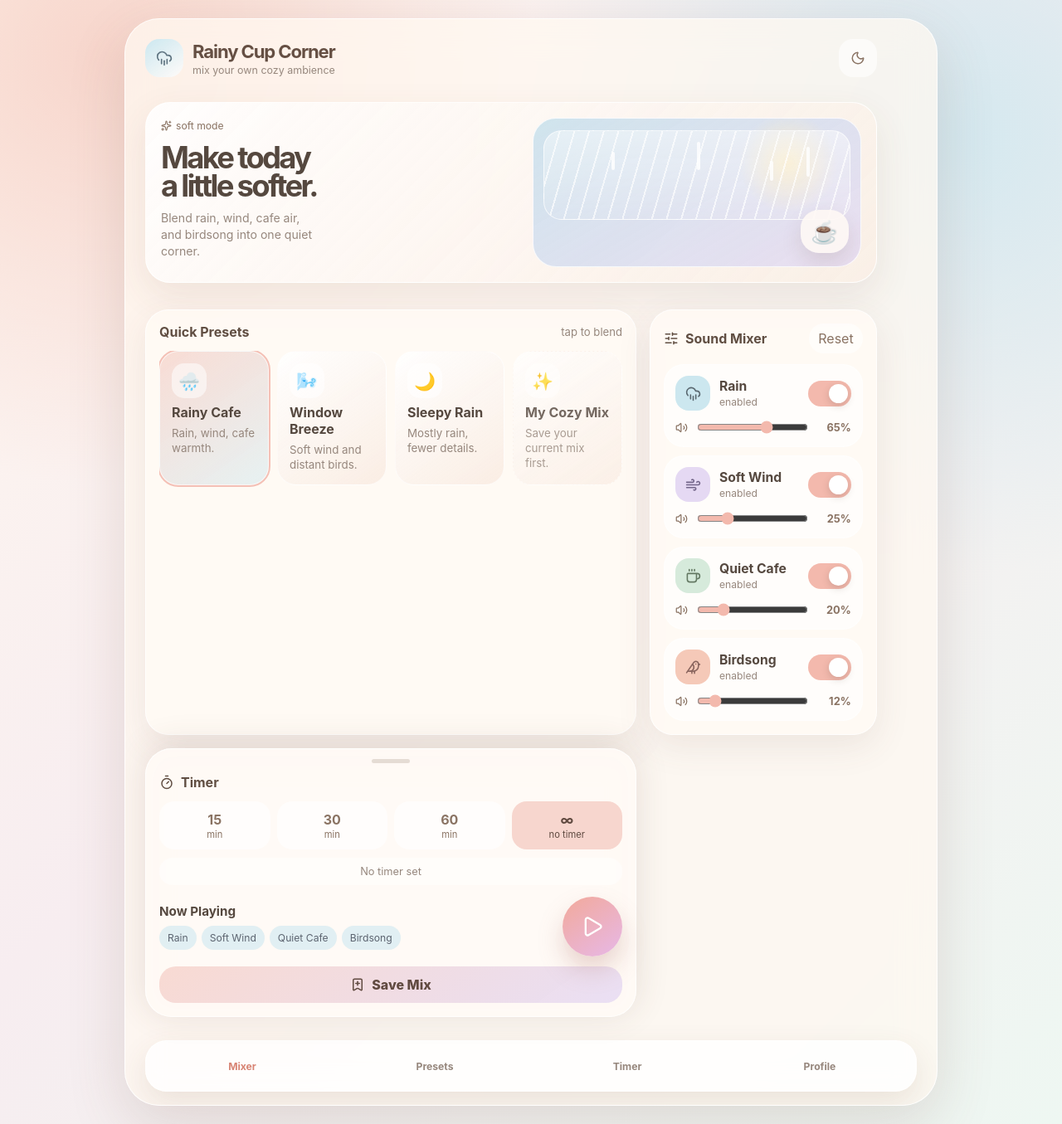
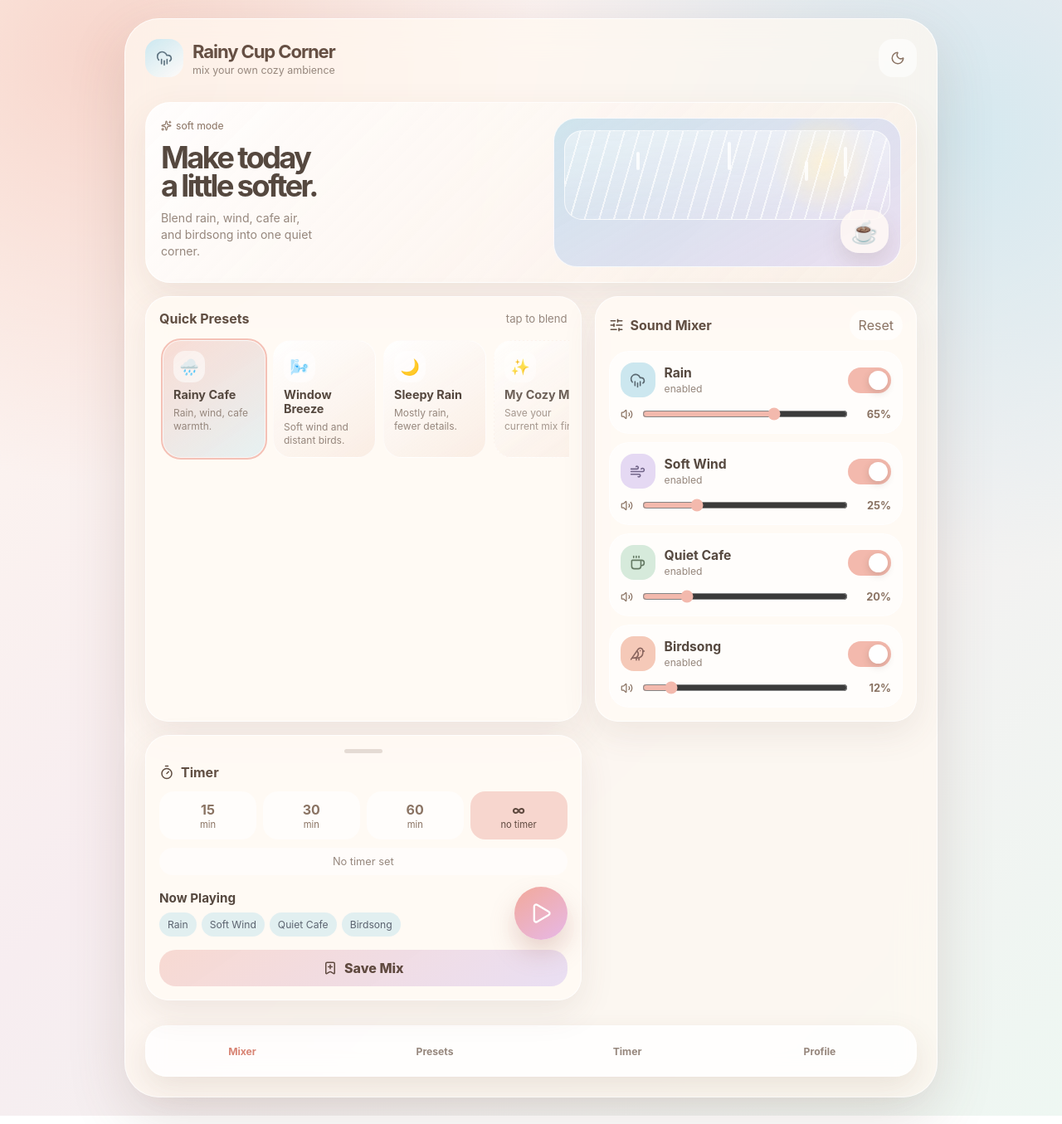
Before and after one commit to Confeeria/rainy-cup-corner, a React (Vite) app: page / in a window 1280 px wide. Shown: the whole page at 83% size. Built offline with nearby package versions, Linux system fonts and the light colour scheme.

Commit message:
Update styles.css

```diff
--- a/src/styles.css
+++ b/src/styles.css
@@ -6,26 +6,32 @@
   --blue:#cce7ef; --sage:#d6eadb; --lav:#e5d9f3; --text:#55483f; --muted:#96877d;
   --shadow:0 24px 70px rgba(109,77,60,.16);
 }
-*{box-sizing:border-box} body{margin:0;color:var(--text);min-height:100vh;background:radial-gradient(circle at 10% 5%,rgba(245,203,192,.75),transparent 30%),radial-gradient(circle at 90% 12%,rgba(204,231,239,.8),transparent 32%),linear-gradient(135deg,#fff7ef,#f7edf0 45%,#eef7f2)}
+*{box-sizing:border-box} html{scroll-behavior:smooth}
+body{margin:0;color:var(--text);min-height:100vh;background:radial-gradient(circle at 10% 5%,rgba(245,203,192,.75),transparent 30%),radial-gradient(circle at 90% 12%,rgba(204,231,239,.8),transparent 32%),linear-gradient(135deg,#fff7ef,#f7edf0 45%,#eef7f2)}
 body:before{content:"";position:fixed;inset:0;opacity:.22;pointer-events:none;background-image:linear-gradient(115deg,rgba(255,255,255,.35) 0 1px,transparent 1px 22px);background-size:44px 44px}
 button,input{font:inherit}button{cursor:pointer}
-.stage{min-height:100vh;display:grid;place-items:center;padding:22px}
-.app{width:min(100%,430px);min-height:min(920px,calc(100vh - 44px));position:relative;overflow:hidden;border-radius:42px;padding:20px 16px 96px;background:rgba(255,248,240,.74);box-shadow:var(--shadow);border:1px solid rgba(255,255,255,.78);backdrop-filter:blur(22px)}
-.topbar{display:flex;align-items:center;justify-content:space-between;gap:12px;margin-bottom:14px}.brand{display:flex;align-items:center;gap:11px}.brandIcon,.iconButton{width:46px;height:46px;border:0;border-radius:17px;display:grid;place-items:center;background:linear-gradient(145deg,var(--blue),rgba(255,255,255,.72));color:#5f7481}.iconButton{background:rgba(255,255,255,.58);color:#8a7363}
-h1,h2,h3,h4,p{margin:0}h1{font-size:1.38rem;letter-spacing:-.05em;color:#654f43}.brand p{font-size:.78rem;color:var(--muted);margin-top:2px}
+.stage{min-height:100vh;display:grid;place-items:center;padding:22px;transition:background .3s ease,color .3s ease}
+.stage.night{color:#eaf2fa;background:radial-gradient(circle at 16% 6%,rgba(120,148,190,.55),transparent 28%),radial-gradient(circle at 88% 18%,rgba(71,92,138,.74),transparent 34%),linear-gradient(135deg,#18243a,#253b5c 48%,#20344d)}
+.stage.night:before{opacity:.12}
+.app{width:min(100%,430px);min-height:min(920px,calc(100vh - 44px));position:relative;border-radius:42px;padding:20px 16px 24px;background:rgba(255,248,240,.74);box-shadow:var(--shadow);border:1px solid rgba(255,255,255,.78);backdrop-filter:blur(22px)}
+.night .app{background:rgba(30,47,73,.78);border-color:rgba(255,255,255,.13);box-shadow:0 24px 78px rgba(5,11,22,.38)}
+.topbar{display:flex;align-items:center;justify-content:space-between;gap:12px;margin-bottom:14px}.brand{display:flex;align-items:center;gap:11px}.brandIcon,.iconButton{width:46px;height:46px;border:0;border-radius:17px;display:grid;place-items:center;background:linear-gradient(145deg,var(--blue),rgba(255,255,255,.72));color:#5f7481}.iconButton{background:rgba(255,255,255,.58);color:#8a7363}.night .brandIcon{background:linear-gradient(145deg,#5c7ca5,#b9cee6);color:#263a56}.night .iconButton{background:rgba(255,255,255,.13);color:#f6d7b6}
+h1,h2,h3,h4,p{margin:0}h1{font-size:1.38rem;letter-spacing:-.05em;color:#654f43}.night h1{color:#f5e6d9}.brand p{font-size:.78rem;color:var(--muted);margin-top:2px}.night .brand p,.night .heading span,.night .track p,.night .hero p{color:#bdc9d8}
 .hero{min-height:218px;display:grid;grid-template-columns:1.05fr .95fr;gap:10px;padding:18px;border-radius:30px;background:linear-gradient(135deg,rgba(255,255,255,.88),rgba(250,236,225,.68));border:1px solid rgba(255,255,255,.84);box-shadow:0 16px 44px rgba(103,70,53,.1)}
-.eyebrow{display:inline-flex;align-items:center;gap:5px;color:#8a7363;font-size:.76rem}.hero h2{margin-top:12px;max-width:190px;font-size:2.28rem;line-height:.92;letter-spacing:-.075em}.hero p{margin-top:12px;max-width:190px;color:var(--muted);font-size:.88rem;line-height:1.42}
-.window{position:relative;overflow:hidden;min-height:178px;border-radius:28px;background:radial-gradient(circle at 78% 30%,rgba(255,237,191,.8),transparent 18%),linear-gradient(150deg,rgba(203,226,236,.92),rgba(229,217,243,.78));border:1px solid rgba(255,255,255,.8)}
+.night .hero{background:linear-gradient(135deg,rgba(47,67,99,.9),rgba(36,52,80,.78));border-color:rgba(255,255,255,.12);box-shadow:0 16px 44px rgba(6,12,25,.22)}
+.eyebrow{display:inline-flex;align-items:center;gap:5px;color:#8a7363;font-size:.76rem}.night .eyebrow{color:#f6d7b6}.hero h2{margin-top:12px;max-width:190px;font-size:2.28rem;line-height:.92;letter-spacing:-.075em}.hero p{margin-top:12px;max-width:190px;color:var(--muted);font-size:.88rem;line-height:1.42}
+.window{position:relative;overflow:hidden;min-height:178px;border-radius:28px;background:radial-gradient(circle at 78% 30%,rgba(255,237,191,.8),transparent 18%),linear-gradient(150deg,rgba(203,226,236,.92),rgba(229,217,243,.78));border:1px solid rgba(255,255,255,.8)}.night .window{background:radial-gradient(circle at 78% 30%,rgba(253,218,165,.72),transparent 16%),linear-gradient(150deg,rgba(65,90,130,.95),rgba(44,59,96,.85));border-color:rgba(255,255,255,.14)}
 .glass{position:absolute;inset:14px 12px 56px;border-radius:22px;background:repeating-linear-gradient(106deg,rgba(255,255,255,.66) 0 2px,transparent 2px 17px),linear-gradient(180deg,rgba(255,255,255,.45),rgba(255,255,255,.08));border:1px solid rgba(255,255,255,.7)}.glass i{position:absolute;width:4px;border-radius:99px;background:rgba(255,255,255,.82)}.glass i:nth-child(1){left:22%;top:24%;height:22px}.glass i:nth-child(2){left:50%;top:12%;height:34px}.glass i:nth-child(3){left:74%;top:34%;height:24px}.glass i:nth-child(4){left:86%;top:18%;height:36px}.cup{position:absolute;right:14px;bottom:16px;width:58px;height:52px;display:grid;place-items:center;border-radius:22px;background:rgba(255,250,245,.85);box-shadow:0 12px 24px rgba(95,67,50,.13);font-size:1.65rem}
-.card{margin-top:16px;padding:16px;border-radius:28px;background:var(--panel);border:1px solid rgba(255,255,255,.78);box-shadow:0 14px 42px rgba(112,81,64,.1)}.heading{display:flex;justify-content:space-between;align-items:center;gap:12px;margin-bottom:13px}.heading h3{display:inline-flex;align-items:center;gap:8px;font-size:1rem;color:#604e42}.heading span{font-size:.82rem;color:var(--muted)}
-.presetRow{display:grid;grid-auto-flow:column;grid-auto-columns:minmax(132px,1fr);gap:10px;overflow-x:auto;padding-bottom:4px;scrollbar-width:none}.presetRow::-webkit-scrollbar{display:none}.preset{min-height:130px;border-radius:23px;border:1px solid rgba(255,255,255,.66);padding:14px;text-align:left;display:grid;gap:7px;align-content:start;color:var(--text);background:linear-gradient(145deg,rgba(255,255,255,.88),rgba(248,232,221,.68))}.preset.active{outline:2px solid rgba(243,185,173,.88);background:linear-gradient(145deg,rgba(247,214,206,.82),rgba(204,231,239,.48))}.preset.emptyPreset{opacity:.82;border-style:dashed}.preset span{width:42px;height:42px;display:grid;place-items:center;border-radius:15px;background:rgba(255,255,255,.55);font-size:1.3rem}.preset small{color:var(--muted);line-height:1.35}
-.reset{border:0;border-radius:999px;padding:8px 11px;color:#8a7363;background:rgba(255,255,255,.62)}.trackList{display:grid;gap:10px}.track{border-radius:24px;padding:13px;background:rgba(255,255,255,.62);border:1px solid rgba(255,255,255,.72)}.trackTop{display:flex;justify-content:space-between;align-items:center;gap:10px;margin-bottom:10px}.trackName{display:flex;gap:11px;align-items:center}.trackIcon{width:42px;height:42px;display:grid;place-items:center;border-radius:16px;color:#5a6870;background:var(--blue)}.track.sage .trackIcon{background:var(--sage);color:#647963}.track.peach .trackIcon{background:#f5c9b8;color:#8a655e}.track.lavender .trackIcon{background:var(--lav);color:#73668a}.track h4{font-size:.98rem}.track p{font-size:.76rem;color:var(--muted);margin-top:2px}
+.card,.sleepPanel{margin-top:16px;padding:16px;border-radius:28px;background:var(--panel);border:1px solid rgba(255,255,255,.78);box-shadow:0 14px 42px rgba(112,81,64,.1)}.night .card,.night .sleepPanel{background:rgba(36,54,82,.78);border-color:rgba(255,255,255,.12);box-shadow:0 14px 42px rgba(3,9,18,.2)}
+.heading{display:flex;justify-content:space-between;align-items:center;gap:12px;margin-bottom:13px}.heading h3{display:inline-flex;align-items:center;gap:8px;font-size:1rem;color:#604e42}.night .heading h3{color:#f5e6d9}.heading span{font-size:.82rem;color:var(--muted)}
+.presetSection{overflow:hidden}.presetRow{display:grid;grid-auto-flow:column;grid-auto-columns:124px;gap:9px;overflow-x:auto;padding:3px 6px 8px;margin:0 -2px;scrollbar-width:none}.presetRow::-webkit-scrollbar{display:none}.preset{min-height:116px;border-radius:22px;border:1px solid rgba(255,255,255,.66);padding:12px;text-align:left;display:grid;gap:6px;align-content:start;color:var(--text);background:linear-gradient(145deg,rgba(255,255,255,.88),rgba(248,232,221,.68))}.night .preset{color:#eef5fb;background:linear-gradient(145deg,rgba(58,78,113,.76),rgba(42,61,92,.66));border-color:rgba(255,255,255,.12)}.preset.active{outline:2px solid rgba(243,185,173,.88);outline-offset:0;background:linear-gradient(145deg,rgba(247,214,206,.82),rgba(204,231,239,.48))}.night .preset.active{background:linear-gradient(145deg,rgba(88,118,160,.86),rgba(67,86,132,.72));outline-color:#f2bdaf}.preset.emptyPreset{opacity:.86;border-style:dashed}.preset span{width:38px;height:38px;display:grid;place-items:center;border-radius:14px;background:rgba(255,255,255,.55);font-size:1.18rem}.preset strong{font-size:.9rem}.preset small{color:var(--muted);line-height:1.32;font-size:.75rem}.night .preset small{color:#bdc9d8}
+.reset{border:0;border-radius:999px;padding:8px 11px;color:#8a7363;background:rgba(255,255,255,.62)}.night .reset{background:rgba(255,255,255,.12);color:#f6d7b6}.trackList{display:grid;gap:10px}.track{border-radius:24px;padding:13px;background:rgba(255,255,255,.62);border:1px solid rgba(255,255,255,.72)}.night .track{background:rgba(255,255,255,.08);border-color:rgba(255,255,255,.1)}.trackTop{display:flex;justify-content:space-between;align-items:center;gap:10px;margin-bottom:10px}.trackName{display:flex;gap:11px;align-items:center}.trackIcon{width:42px;height:42px;display:grid;place-items:center;border-radius:16px;color:#5a6870;background:var(--blue)}.track.sage .trackIcon{background:var(--sage);color:#647963}.track.peach .trackIcon{background:#f5c9b8;color:#8a655e}.track.lavender .trackIcon{background:var(--lav);color:#73668a}.track h4{font-size:.98rem}.track p{font-size:.76rem;color:var(--muted);margin-top:2px}
 .toggle{width:52px;height:31px;border:0;border-radius:999px;padding:4px;background:#e6ded6}.toggle span{display:block;width:23px;height:23px;border-radius:999px;background:white;box-shadow:0 3px 10px rgba(80,62,50,.2);transition:.2s}.toggle.on{background:var(--peach)}.toggle.on span{transform:translateX(21px)}
-.volume{display:grid;grid-template-columns:auto 1fr 45px;align-items:center;gap:9px;color:#8a7363}.volume input{width:100%;accent-color:var(--peach)}.volume strong{text-align:right;font-size:.8rem}
-.sleepPanel{position:sticky;bottom:74px;z-index:5;margin-top:16px;padding:12px 16px 16px;border-radius:32px;background:rgba(255,250,246,.94);border:1px solid rgba(255,255,255,.86);box-shadow:0 -4px 40px rgba(89,62,49,.14);backdrop-filter:blur(18px)}.grabber{width:46px;height:5px;border-radius:99px;background:rgba(138,115,99,.22);margin:0 auto 13px}.timerGrid{display:grid;grid-template-columns:repeat(4,1fr);gap:8px;margin-bottom:10px}.timer{min-height:58px;border:0;border-radius:18px;display:grid;place-items:center;align-content:center;gap:1px;background:rgba(255,255,255,.62);color:#8a7363}.timer small{font-size:.7rem}.timer.active{background:var(--peach2);color:#604a40}
-.timerStatus{margin-bottom:14px;padding:9px 11px;border-radius:16px;background:rgba(255,255,255,.52);color:var(--muted);font-size:.8rem;text-align:center}.timerStatus.active{background:rgba(204,231,239,.5);color:#60727a}
-.nowPlaying{display:grid;grid-template-columns:1fr auto;align-items:center;gap:12px}.nowPlaying h3{font-size:.95rem;margin-bottom:8px}.pills{display:flex;flex-wrap:wrap;gap:6px}.pills span{padding:7px 10px;border-radius:999px;background:rgba(204,231,239,.58);color:#5c6470;font-size:.76rem}.play{width:72px;height:72px;border:0;border-radius:999px;display:grid;place-items:center;color:white;background:linear-gradient(145deg,#f2a99a,#e7b8e7);box-shadow:0 16px 30px rgba(171,111,102,.28)}
-.saveMix{width:100%;margin-top:12px;border:0;border-radius:20px;padding:12px 14px;display:flex;align-items:center;justify-content:center;gap:8px;background:linear-gradient(145deg,rgba(247,214,206,.9),rgba(229,217,243,.82));color:#604a40;font-weight:800}.saveMessage,.note{margin-top:10px;color:#9a6e5f;font-size:.78rem;line-height:1.4;text-align:center}.saveMessage{color:#7f6d88;font-weight:700}
-.bottomNav{position:absolute;left:16px;right:16px;bottom:16px;height:62px;border-radius:26px;background:rgba(255,255,255,.76);border:1px solid rgba(255,255,255,.84);display:grid;grid-template-columns:repeat(4,1fr);place-items:center;box-shadow:0 14px 36px rgba(103,70,53,.12)}.bottomNav span{color:var(--muted);font-size:.76rem;font-weight:650}.bottomNav .active{color:#d88474}
-@media (min-width:820px){.app{width:min(100%,980px);min-height:760px;padding:24px 24px 106px;display:grid;grid-template-columns:1.15fr .85fr;align-content:start;gap:16px}.topbar,.hero,.card:first-of-type{grid-column:1/-1}.sleepPanel{position:static;margin-top:0;align-self:start}.bottomNav{left:24px;right:24px}}
-@media (max-width:440px){.stage{padding:0;place-items:stretch}.app{width:100%;min-height:100vh;border-radius:0;padding:16px 14px 92px}.hero{grid-template-columns:1fr}.window{min-height:148px}.hero h2{max-width:260px;font-size:2.05rem}.hero p{max-width:270px}.bottomNav{bottom:12px;left:14px;right:14px}}
+.volume{display:grid;grid-template-columns:auto 1fr 45px;align-items:center;gap:9px;color:#8a7363}.night .volume{color:#d9e3ef}.volume input{width:100%;accent-color:var(--peach)}.volume strong{text-align:right;font-size:.8rem}
+.sleepPanel{position:relative;z-index:1;margin-bottom:14px}.grabber{width:46px;height:5px;border-radius:99px;background:rgba(138,115,99,.22);margin:0 auto 13px}.night .grabber{background:rgba(255,255,255,.24)}.timerGrid{display:grid;grid-template-columns:repeat(4,1fr);gap:8px;margin-bottom:10px}.timer{min-height:58px;border:0;border-radius:18px;display:grid;place-items:center;align-content:center;gap:1px;background:rgba(255,255,255,.62);color:#8a7363}.night .timer{background:rgba(255,255,255,.1);color:#d9e3ef}.timer small{font-size:.7rem}.timer.active{background:var(--peach2);color:#604a40}.night .timer.active{background:#f2bdaf;color:#22334d}
+.timerStatus{margin-bottom:14px;padding:9px 11px;border-radius:16px;background:rgba(255,255,255,.52);color:var(--muted);font-size:.8rem;text-align:center}.timerStatus.active{background:rgba(204,231,239,.5);color:#60727a}.night .timerStatus{background:rgba(255,255,255,.08);color:#bdc9d8}.night .timerStatus.active{background:rgba(106,139,184,.28);color:#dcecff}
+.nowPlaying{display:grid;grid-template-columns:1fr auto;align-items:center;gap:12px}.nowPlaying h3{font-size:.95rem;margin-bottom:8px}.pills{display:flex;flex-wrap:wrap;gap:6px}.pills span{padding:7px 10px;border-radius:999px;background:rgba(204,231,239,.58);color:#5c6470;font-size:.76rem}.night .pills span{background:rgba(106,139,184,.28);color:#dcecff}.play{width:64px;height:64px;border:0;border-radius:999px;display:grid;place-items:center;color:white;background:linear-gradient(145deg,#f2a99a,#e7b8e7);box-shadow:0 16px 30px rgba(171,111,102,.28)}
+.saveMix{width:100%;margin-top:12px;border:0;border-radius:20px;padding:12px 14px;display:flex;align-items:center;justify-content:center;gap:8px;background:linear-gradient(145deg,rgba(247,214,206,.9),rgba(229,217,243,.82));color:#604a40;font-weight:800}.night .saveMix{background:linear-gradient(145deg,rgba(242,189,175,.9),rgba(124,145,197,.82));color:#22334d}.saveMessage,.note{margin-top:10px;color:#9a6e5f;font-size:.78rem;line-height:1.4;text-align:center}.saveMessage{color:#7f6d88;font-weight:700}.night .saveMessage,.night .note{color:#f6d7b6}
+.bottomNav{height:62px;border-radius:26px;background:rgba(255,255,255,.76);border:1px solid rgba(255,255,255,.84);display:grid;grid-template-columns:repeat(4,1fr);place-items:center;box-shadow:0 14px 36px rgba(103,70,53,.12);margin-top:14px}.night .bottomNav{background:rgba(255,255,255,.1);border-color:rgba(255,255,255,.12);box-shadow:0 14px 36px rgba(3,9,18,.18)}.bottomNav span{color:var(--muted);font-size:.76rem;font-weight:650}.bottomNav .active{color:#d88474}.night .bottomNav span{color:#bdc9d8}.night .bottomNav .active{color:#f2bdaf}
+@media (min-width:820px){.app{width:min(100%,980px);min-height:760px;padding:24px;display:grid;grid-template-columns:1.15fr .85fr;align-content:start;gap:16px}.topbar,.hero,.card:first-of-type,.bottomNav{grid-column:1/-1}.card,.sleepPanel{margin-top:0}.bottomNav{margin-top:0}}
+@media (max-width:440px){.stage{padding:0;place-items:stretch}.app{width:100%;min-height:100vh;border-radius:0;padding:16px 14px 18px}.hero{grid-template-columns:1fr}.window{min-height:148px}.hero h2{max-width:260px;font-size:2.05rem}.hero p{max-width:270px}.presetRow{grid-auto-columns:122px}.preset{min-height:112px}}
```
